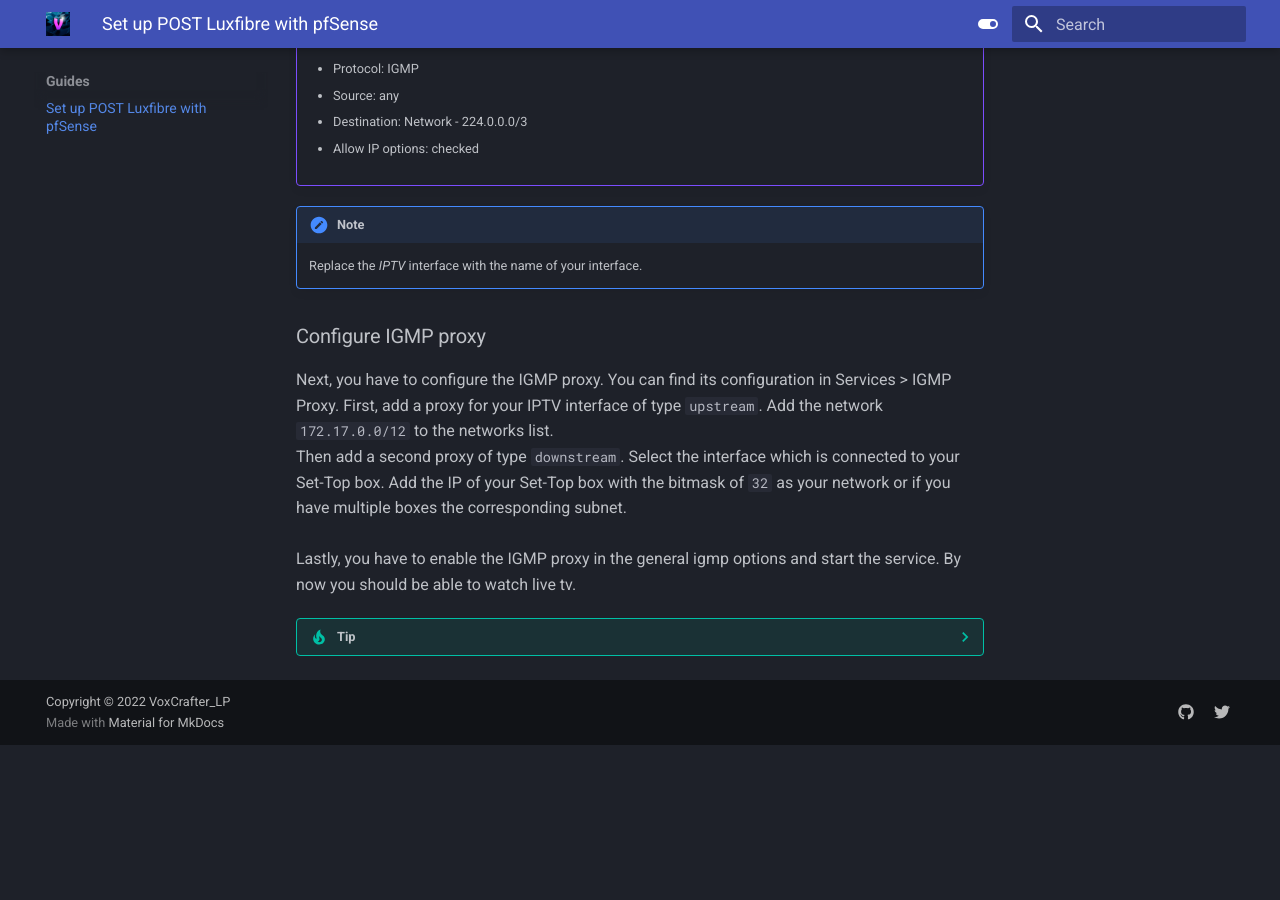
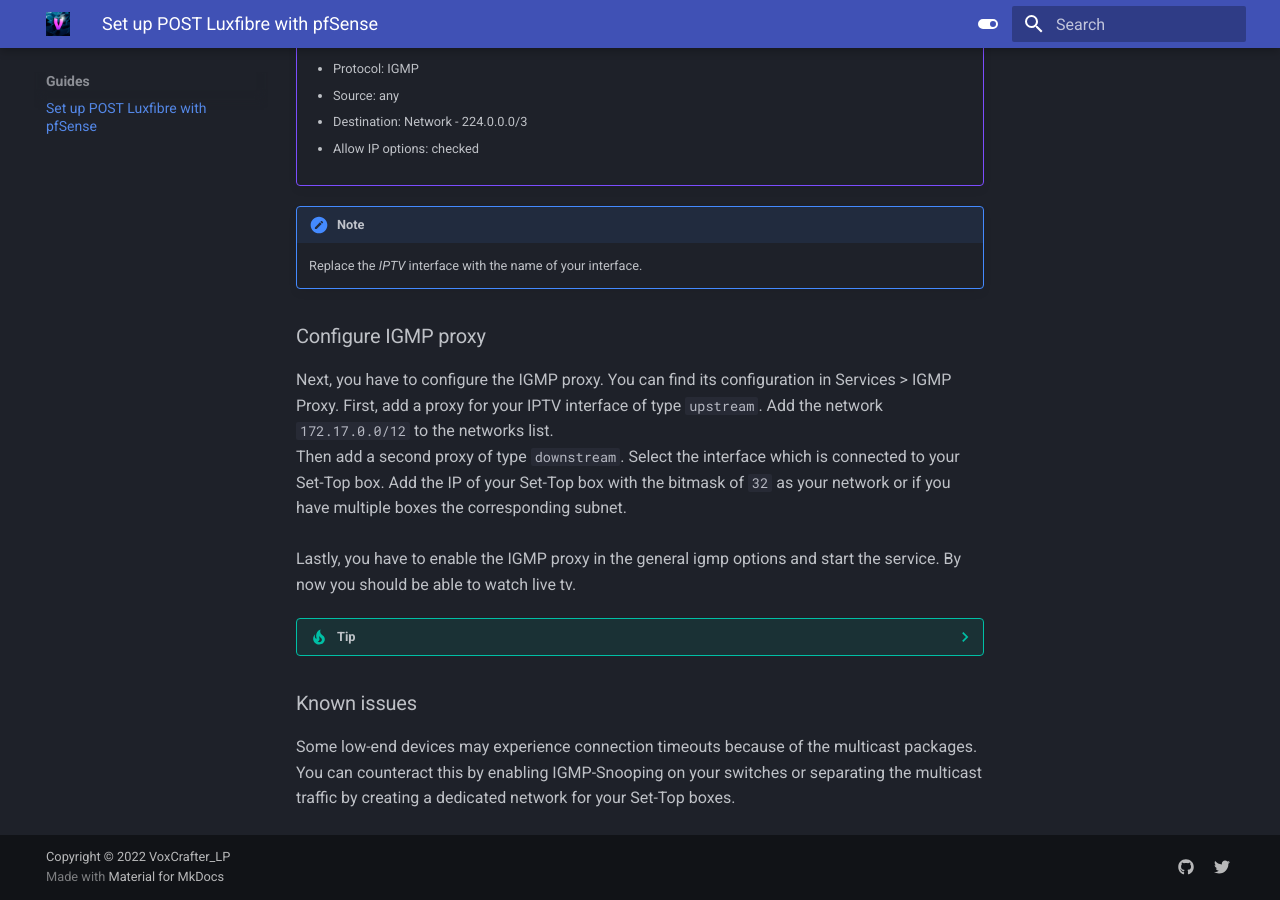
Before and after one commit to VoxCrafterLP/blog, an MkDocs documentation site: the page built from docs/guides/luxfibre-pfsense.md, in a window 1280 px wide and 900 px high, scrolled down 2376 px. Built offline with MkDocs 1.6.1 and Material for MkDocs 9.7.7, drawn with Linux system fonts in a browser that asks for light colours; before the commit the page ends 3121 px from its top, so only the background shows below that.

Commit message:
Add known issues to IPTV

```diff
--- a/docs/guides/luxfibre-pfsense.md
+++ b/docs/guides/luxfibre-pfsense.md
@@ -147,3 +147,9 @@ able to watch live tv.
 ??? tip
 
     Install the Service_Watchdog package and add the IGMP proxy to the monitored services.
+
+### Known issues
+
+Some low-end devices may experience connection timeouts because of the multicast packages. You can counteract this
+by enabling IGMP-Snooping on your switches or separating the multicast traffic by creating a dedicated network for
+your Set-Top boxes.
```
